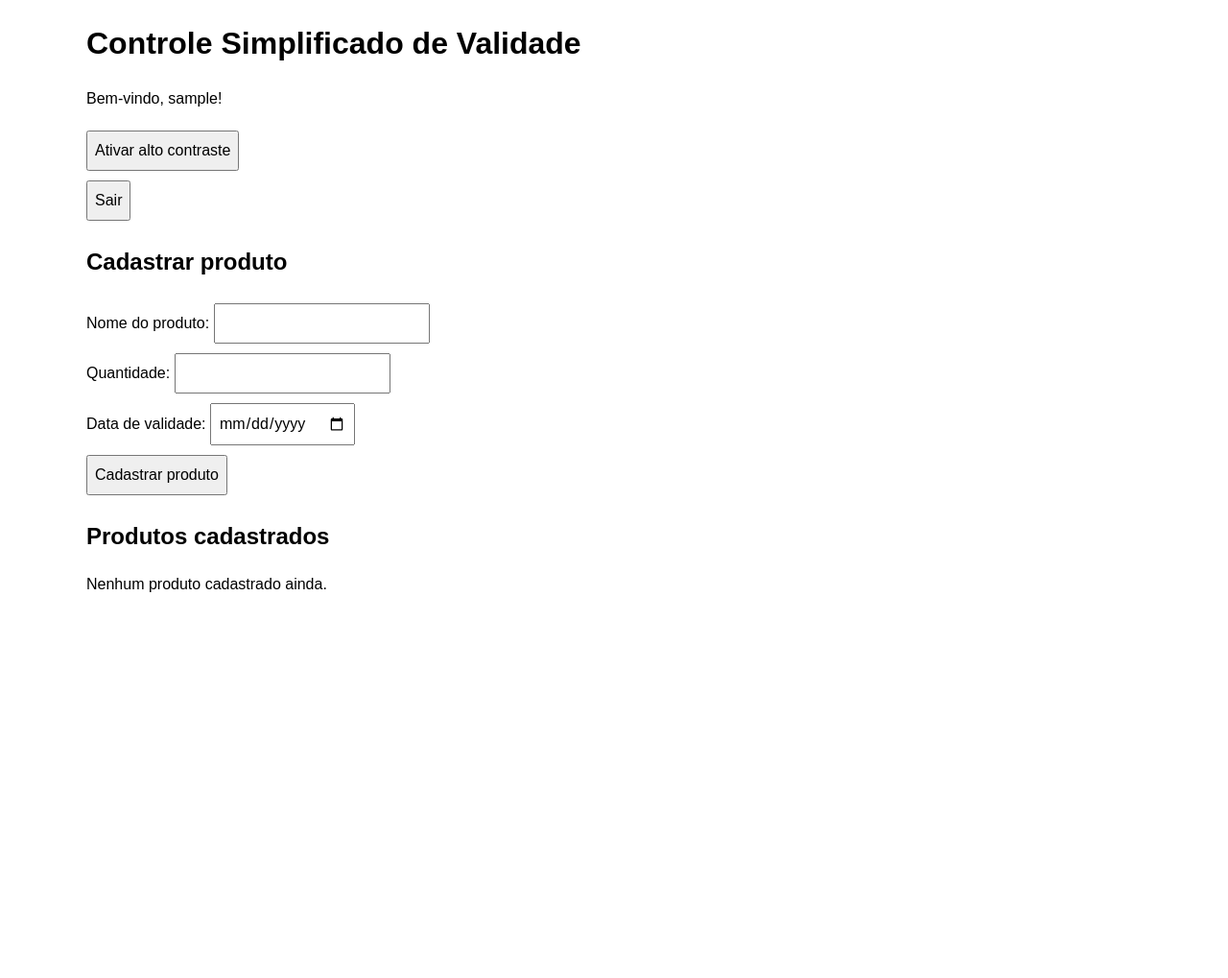
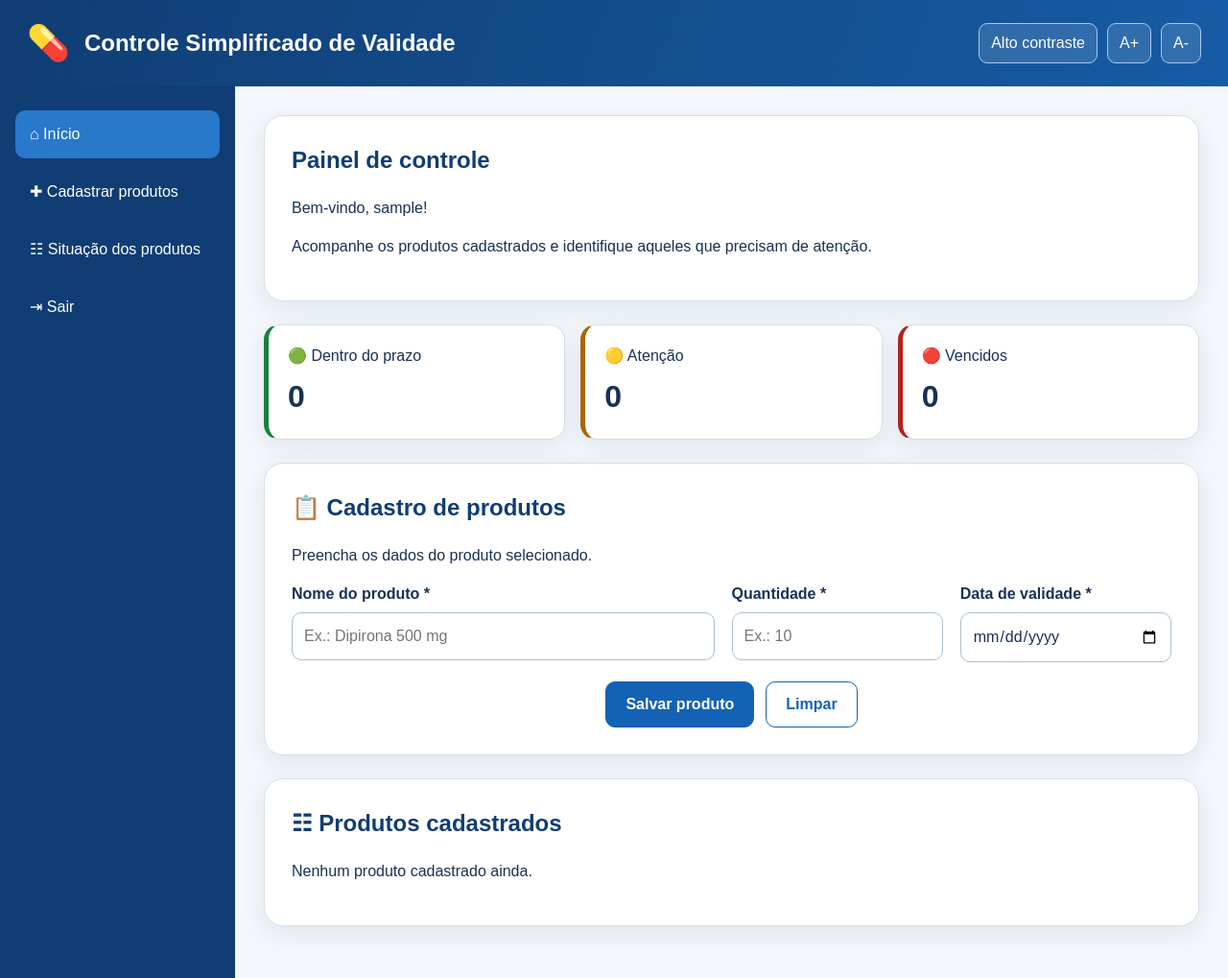
Before and after one commit to Richard-Crozara/controle-simplificado-validade, a Flask app: page /produtos in a window 1280 px wide. Shown: the whole page at 96% size. Before the commit the page ends 617 px from the top, so only its background shows below. Run offline with Flask 3, Linux system fonts and the light colour scheme; the visitor is signed in with stand-in values (Sample User, id 1); data that the repository does not hold is empty; some libraries are stand-ins or nearby versions.

Commit message:
feat: implementa painel de produtos com indicadores e acessibilidade

```diff
--- a/templates/produtos.html
+++ b/templates/produtos.html
@@ -3,147 +3,114 @@
 <head>
     <meta charset="UTF-8">
     <meta name="viewport" content="width=device-width, initial-scale=1.0">
-    <title>Controle de Validade</title>
-
-    <style>
-        body {
-            font-family: Arial, sans-serif;
-            line-height: 1.5;
-            margin: 20px;
-        }
-
-        main {
-            max-width: 1100px;
-            margin: auto;
-        }
-
-        input, button {
-            font: inherit;
-            margin: 5px 0;
-            padding: 7px;
-        }
-
-        table {
-            border-collapse: collapse;
-            width: 100%;
-            margin-top: 15px;
-        }
-
-        th, td {
-            border: 1px solid #777;
-            padding: 10px;
-            text-align: left;
-        }
-
-        th {
-            background-color: #eee;
-        }
-
-        .alto-contraste {
-            background-color: #000;
-            color: #fff;
-        }
-
-        .alto-contraste th {
-            background-color: #222;
-            color: #fff;
-        }
-
-        .alto-contraste td,
-        .alto-contraste th {
-            border-color: #fff;
-        }
-
-        .alto-contraste input,
-        .alto-contraste button {
-            background-color: #111;
-            color: #fff;
-            border: 2px solid #fff;
-        }
-
-        .alto-contraste a {
-            color: #80d4ff;
-        }
-
-        button:focus-visible,
-        input:focus-visible,
-        a:focus-visible {
-            outline: 3px solid #ffbf47;
-            outline-offset: 3px;
-        }
-
-        .acoes {
-            display: flex;
-            align-items: center;
-            gap: 10px;
-            flex-wrap: wrap;
-        }
-
-        @media (max-width: 700px) {
-            .tabela-container {
-                overflow-x: auto;
-            }
-        }
-    </style>
+    <title>Produtos | Controle Simplificado de Validade</title>
+    <link rel="stylesheet" href="{{ url_for('static', filename='css/style.css') }}">
 </head>
 
 <body>
-    <main>
+    <header class="topbar">
+        <div class="marca">
+            <span class="marca-icone" aria-hidden="true">💊</span>
             <h1>Controle Simplificado de Validade</h1>
+        </div>
 
-        <p>Bem-vindo, {{ session["usuario"] }}!</p>
+        <div class="acessibilidade" aria-label="Controles de acessibilidade">
+            <button type="button" id="contraste" aria-pressed="false">
+                Alto contraste
+            </button>
+            <button type="button" id="aumentar" aria-label="Aumentar tamanho da fonte">
+                A+
+            </button>
+            <button type="button" id="diminuir" aria-label="Diminuir tamanho da fonte">
+                A-
+            </button>
+        </div>
+    </header>
 
-        <button
-            type="button"
-            id="botao-contraste"
-            aria-pressed="false"
-            onclick="alternarContraste()"
-        >
-            Ativar alto contraste
-        </button>
+    <div class="layout">
+        <nav class="sidebar" aria-label="Navegação principal">
+            <a href="#inicio" class="ativo">⌂ Início</a>
+            <a href="#cadastro">✚ Cadastrar produtos</a>
+            <a href="#listagem">☷ Situação dos produtos</a>
 
             <form method="POST" action="{{ url_for('logout') }}">
                 <input type="hidden" name="csrf_token" value="{{ csrf_token() }}">
-            <button type="submit">Sair</button>
+                <button type="submit">⇥ Sair</button>
             </form>
+        </nav>
 
-        <section>
-            <h2>Cadastrar produto</h2>
+        <main class="conteudo" id="inicio">
+            <section class="painel">
+                <h2>Painel de controle</h2>
+                <p>Bem-vindo, {{ session["usuario"] }}!</p>
+                <p>
+                    Acompanhe os produtos cadastrados e identifique
+                    aqueles que precisam de atenção.
+                </p>
+            </section>
+
+            {% set vencidos = produtos | selectattr('situacao', 'equalto', 'Vencido') | list %}
+            {% set atencao = produtos | selectattr('situacao', 'equalto', 'Atenção') | list %}
+            {% set no_prazo = produtos | selectattr('situacao', 'equalto', 'Dentro do prazo') | list %}
+
+            <section class="indicadores" aria-label="Resumo dos produtos">
+                <div class="indicador sucesso">
+                    <span>🟢 Dentro do prazo</span>
+                    <strong>{{ no_prazo | length }}</strong>
+                </div>
+
+                <div class="indicador atencao">
+                    <span>🟡 Atenção</span>
+                    <strong>{{ atencao | length }}</strong>
+                </div>
+
+                <div class="indicador perigo">
+                    <span>🔴 Vencidos</span>
+                    <strong>{{ vencidos | length }}</strong>
+                </div>
+            </section>
+
+            <section class="painel" id="cadastro">
+                <h2>📋 Cadastro de produtos</h2>
+                <p>Preencha os dados do produto selecionado.</p>
 
                 {% with mensagens = get_flashed_messages() %}
                     {% for mensagem in mensagens %}
-                    <p role="status">{{ mensagem }}</p>
+                        <p class="mensagem" role="status">{{ mensagem }}</p>
                     {% endfor %}
                 {% endwith %}
 
                 <form method="POST">
                     <input type="hidden" name="csrf_token" value="{{ csrf_token() }}">
 
-                <div>
-                    <label for="nome">Nome do produto:</label>
+                    <div class="form-grid">
+                        <div class="campo">
+                            <label for="nome">Nome do produto *</label>
                             <input
                                 type="text"
                                 id="nome"
                                 name="nome"
                                 maxlength="150"
+                                placeholder="Ex.: Dipirona 500 mg"
                                 required
                             >
                         </div>
 
-                <div>
-                    <label for="quantidade">Quantidade:</label>
+                        <div class="campo">
+                            <label for="quantidade">Quantidade *</label>
                             <input
                                 type="number"
                                 id="quantidade"
                                 name="quantidade"
                                 min="1"
                                 step="1"
+                                placeholder="Ex.: 10"
                                 required
                             >
                         </div>
 
-                <div>
-                    <label for="validade">Data de validade:</label>
+                        <div class="campo">
+                            <label for="validade">Data de validade *</label>
                             <input
                                 type="date"
                                 id="validade"
@@ -151,13 +118,22 @@
                                 required
                             >
                         </div>
+                    </div>
 
-                <button type="submit">Cadastrar produto</button>
+                    <div class="acoes-form">
+                        <button class="botao botao-primario" type="submit">
+                            Salvar produto
+                        </button>
+
+                        <button class="botao" type="reset">
+                            Limpar
+                        </button>
+                    </div>
                 </form>
             </section>
 
-        <section>
-            <h2>Produtos cadastrados</h2>
+            <section class="painel" id="listagem">
+                <h2>☷ Produtos cadastrados</h2>
 
                 {% if produtos %}
                     <div class="tabela-container">
@@ -178,18 +154,29 @@
                                         <td>{{ produto.nome }}</td>
                                         <td>{{ produto.quantidade }}</td>
                                         <td>{{ produto.validade }}</td>
+
                                         <td>
                                             {% if produto.situacao == "Vencido" %}
-                                            <strong>🔴 Vencido</strong>
+                                                <span class="situacao situacao-vencido">
+                                                    🔴 Vencido
+                                                </span>
                                             {% elif produto.situacao == "Atenção" %}
-                                            <strong>🟡 Atenção</strong>
+                                                <span class="situacao situacao-atencao">
+                                                    🟡 Atenção
+                                                </span>
                                             {% else %}
-                                            <strong>🟢 Dentro do prazo</strong>
+                                                <span class="situacao situacao-prazo">
+                                                    🟢 Dentro do prazo
+                                                </span>
                                             {% endif %}
                                         </td>
+
                                         <td>
                                             <div class="acoes">
-                                            <a href="{{ url_for('editar_produto', produto_id=produto.id) }}">
+                                                <a
+                                                    class="botao"
+                                                    href="{{ url_for('editar_produto', produto_id=produto.id) }}"
+                                                >
                                                     Editar
                                                 </a>
 
@@ -197,9 +184,14 @@
                                                     method="POST"
                                                     action="{{ url_for('excluir_produto_rota', produto_id=produto.id) }}"
                                                 >
-                                                <input type="hidden" name="csrf_token" value="{{ csrf_token() }}">
+                                                    <input
+                                                        type="hidden"
+                                                        name="csrf_token"
+                                                        value="{{ csrf_token() }}"
+                                                    >
 
                                                     <button
+                                                        class="botao botao-perigo"
                                                         type="submit"
                                                         onclick="return confirm('Deseja realmente excluir este produto?')"
                                                     >
@@ -218,21 +210,37 @@
                 {% endif %}
             </section>
         </main>
+    </div>
 
     <script>
-        function alternarContraste() {
-            const ativado = document.body.classList.toggle(
-                "alto-contraste"
+        const botaoContraste = document.getElementById("contraste");
+        const botaoAumentar = document.getElementById("aumentar");
+        const botaoDiminuir = document.getElementById("diminuir");
+
+        let tamanhoFonte = 100;
+
+        botaoContraste.addEventListener("click", function () {
+            const ativado = document.body.classList.toggle("alto-contraste");
+
+            botaoContraste.setAttribute(
+                "aria-pressed",
+                String(ativado)
             );
 
-            const botao = document.getElementById("botao-contraste");
+            botaoContraste.textContent = ativado
+                ? "Contraste normal"
+                : "Alto contraste";
+        });
 
-            botao.setAttribute("aria-pressed", String(ativado));
+        botaoAumentar.addEventListener("click", function () {
+            tamanhoFonte = Math.min(tamanhoFonte + 10, 150);
+            document.documentElement.style.fontSize = tamanhoFonte + "%";
+        });
 
-            botao.textContent = ativado
-                ? "Desativar alto contraste"
-                : "Ativar alto contraste";
-        }
+        botaoDiminuir.addEventListener("click", function () {
+            tamanhoFonte = Math.max(tamanhoFonte - 10, 80);
+            document.documentElement.style.fontSize = tamanhoFonte + "%";
+        });
     </script>
 </body>
 </html>
```
Lines whose indentation alone changed are shown as unchanged.
